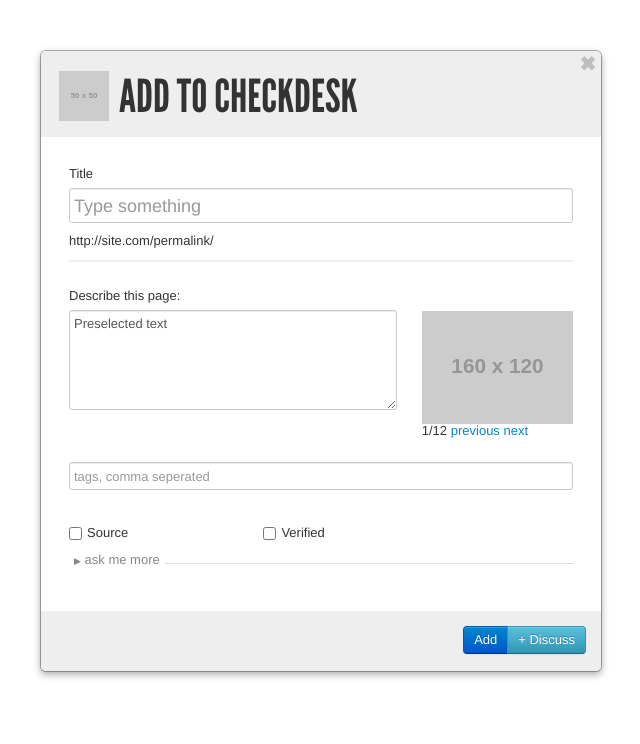
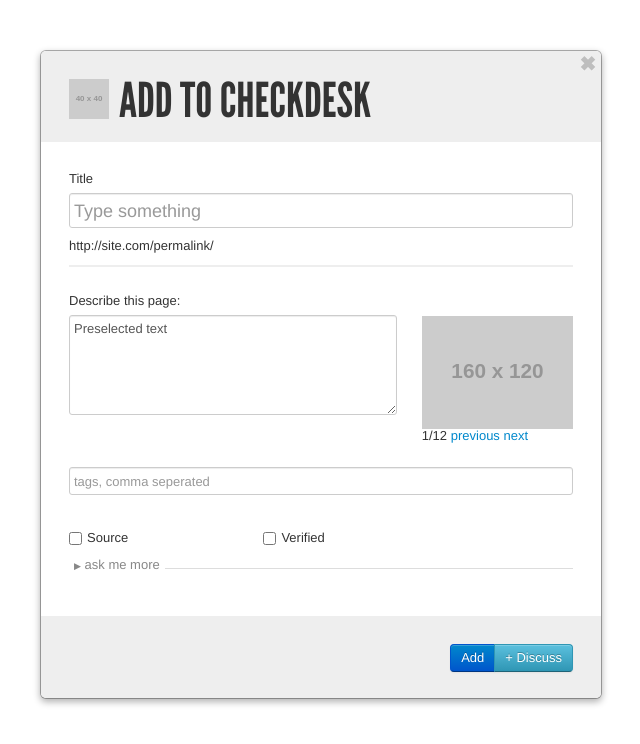
Before and after one commit to mushon/meedan-annotations, a PHP site: page / in a window 1280 px wide. Shown: the top 744 px of the page, without its empty margins (320-960 px from the left). Run offline with PHP 8.4, Linux system fonts and the light colour scheme; grey boxes labelled with a size stand in for pictures from a placeholder-image service; some libraries are stand-ins or nearby versions.

Commit message:
alignment and colors

```diff
--- a/prototype/index.html
+++ b/prototype/index.html
@@ -10,7 +10,7 @@
   <div id="add" class="active">
 
     <header>
-      <a href="#" title="go to User Name's page on Checkdesk"><img src="http://placehold.it/50x50" alt="user-name"></a>
+      <a href="#" title="go to User Name's page on Checkdesk"><img src="http://placehold.it/40x40" alt="user-name"></a>
       <h1>Add to Checkdesk</h1>
     </header>
 
--- a/prototype/sass/styles.scss
+++ b/prototype/sass/styles.scss
@@ -38,15 +38,16 @@ body {
   header {
     background: #eee;
     padding: 5%;
-    height: 30px;
+    height: 35px;
     h1{
       @include league-gothic;
-      font-size: 3.5em;
+      font-size: 3.7em;
       float: left;
+      line-height: 0.9em;
     }
     a{
       float: left;
-      margin: -8px 10px 0 -10px;
+      margin-right: 10px;
     }
   }
   form {
@@ -132,17 +133,19 @@ body {
     }
    .submit{
       background: #eee;
-      height: 45px;
-      padding: 15px 15px 0 0;
+      height: 26px;
+      padding: 5%;
       .multilevel {
         float: right;
         > .btn:last-child{
         }
-        &:hover{
-          > .btn:last-child{
-            border-left: 0;
-            padding-left: 11px;
-          }
+        > .btn:last-child:hover{
+          @include buttonBackground($btnPrimaryBackground, $btnPrimaryBackgroundHighlight);
+          border-left: 0;
+          padding-left: 11px;
+          text-shadow: 0;
+          background-color: auto;
+          background-position: 0 0;
         }
       }
     }
--- a/prototype/stylesheets/styles.css
+++ b/prototype/stylesheets/styles.css
@@ -3465,16 +3465,17 @@ body button.close {
 body header {
   background: #eee;
   padding: 5%;
-  height: 30px; }
+  height: 35px; }
   body header h1 {
     font-family: "league gothic", sans;
     text-transform: uppercase;
     font-weight: normal;
-    font-size: 3.5em;
-    float: left; }
+    font-size: 3.7em;
+    float: left;
+    line-height: 0.9em; }
   body header a {
     float: left;
-    margin: -8px 10px 0 -10px; }
+    margin-right: 10px; }
 body form {
   margin-bottom: 0; }
   body form .main {
@@ -3534,10 +3535,31 @@ body form {
           cursor: pointer; }
   body form .submit {
     background: #eee;
-    height: 45px;
-    padding: 15px 15px 0 0; }
+    height: 26px;
+    padding: 5%; }
     body form .submit .multilevel {
       float: right; }
-      body form .submit .multilevel:hover > .btn:last-child {
+      body form .submit .multilevel > .btn:last-child:hover {
+        background-color: #0073cc;
+        background-image: -moz-linear-gradient(top, #0088cc, #0055cc);
+        background-image: -ms-linear-gradient(top, #0088cc, #0055cc);
+        background-image: -webkit-gradient(linear, 0 0, 0 100%, from(#0088cc), to(#0055cc));
+        background-image: -webkit-linear-gradient(top, #0088cc, #0055cc);
+        background-image: -o-linear-gradient(top, #0088cc, #0055cc);
+        background-image: linear-gradient(top, #0088cc, #0055cc);
+        background-repeat: repeat-x;
+        filter: progid:DXImageTransform.Microsoft.gradient(startColorstr='ie-hex-str(#0088cc)', endColorstr='ie-hex-str(#0055cc)', GradientType=0);
+        border-color: #0055cc #0055cc #003580;
+        border-color: rgba(0, 0, 0, 0.1) rgba(0, 0, 0, 0.1) fadein(rgba(0, 0, 0, 0.1), 15%);
+        *background-color: #0055cc;
+        filter: progid:DXImageTransform.Microsoft.gradient(enabled = false);
         border-left: 0;
-        padding-left: 11px; }
+        padding-left: 11px;
+        text-shadow: 0;
+        background-color: auto;
+        background-position: 0 0; }
+        body form .submit .multilevel > .btn:last-child:hover:hover, body form .submit .multilevel > .btn:last-child:hover:active, body form .submit .multilevel > .btn:last-child:hover.active, body form .submit .multilevel > .btn:last-child:hover.disabled, body form .submit .multilevel > .btn:last-child:hover[disabled] {
+          background-color: #0055cc;
+          *background-color: #004ab3; }
+        body form .submit .multilevel > .btn:last-child:hover:active, body form .submit .multilevel > .btn:last-child:hover.active {
+          background-color: #004099 \9; }
```
